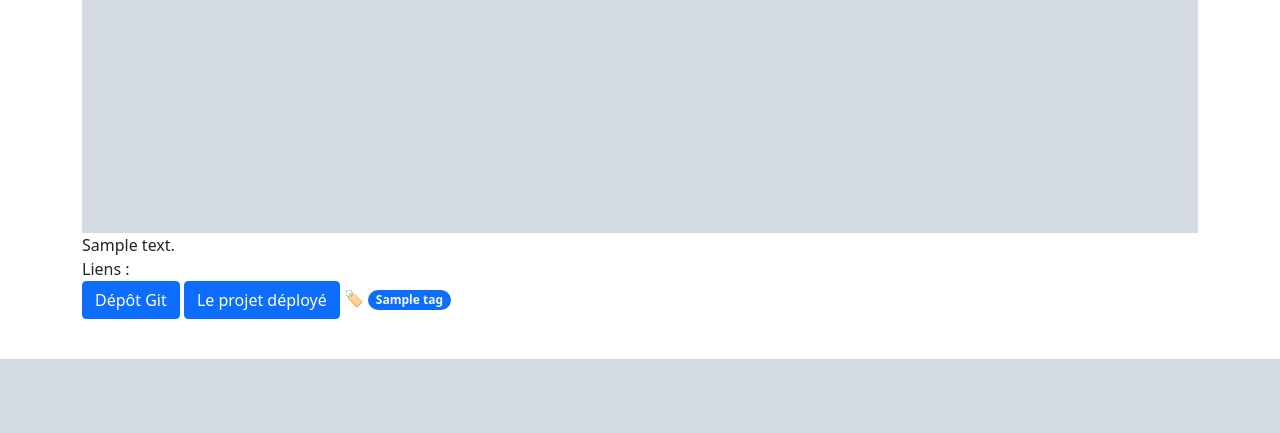
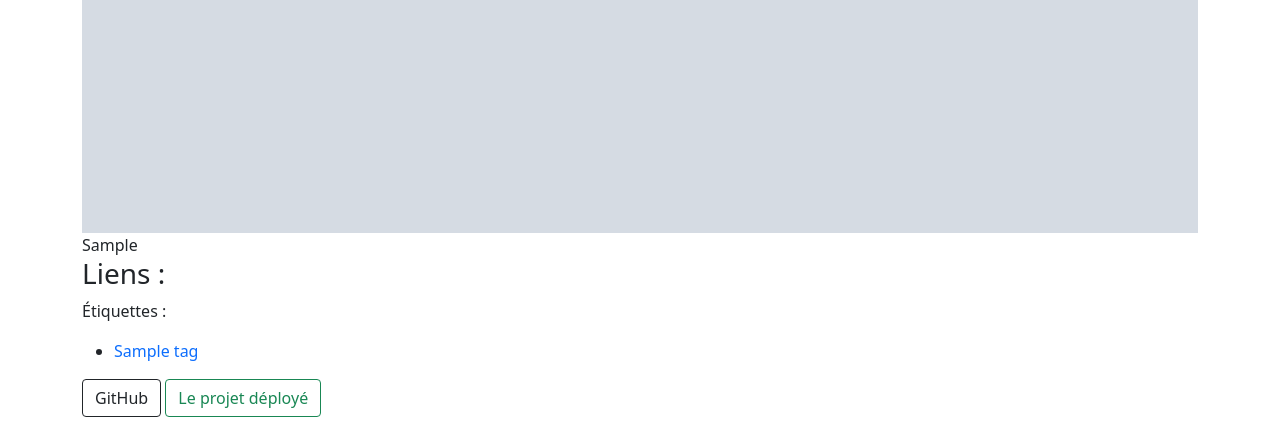
Before and after one commit to philippe-lemaire/portfolio.plemaire.net, a Django app: template folio/templates/folio/project_detail.html in a window 1280 px wide. Shown: the part 740-1173 px from the top of the page. Before the commit the page ends 1099 px from the top, so only its background shows below. Run offline with Django 3.2, Linux system fonts and the light colour scheme; the template is opened without the code that fills it: most values are stand-ins (such as "Sample title", 1, 10 or a date in 2020); grey boxes marked "Sample" are stand-in pictures.

Commit message:
more in line with the project_list template

```diff
--- a/folio/templates/folio/project_detail.html
+++ b/folio/templates/folio/project_detail.html
@@ -7,17 +7,21 @@
 {% if project.cover_img %}
 <img src="{{ project.cover_img.url }}" class="card-img-top" alt="{{ project.title }}">
 {% endif %}
-{{ project.content }}
 
-<p>Liens : <br>
-    <a target="blank_" href="{{ project.git_repo }}" class="btn btn-primary">Dépôt Git</a>
-    {% if project.deployed_url %}
-    <a target="blank_" href="{{ project.deployed_url }}" class="btn btn-primary">Le projet déployé</a>
-    {% endif %}
-    🏷️
+{{ project.formatted_markdown|safe}}
+
+<h3>Liens :</h3>
+<p>Étiquettes :
+<ul>
     {% for tag in project.tags.all %}
-    <a class="badge rounded-pill bg-primary text-light" href="{% url 'folio:tag_detail' tag.slug %}">{{tag.name}}</a>
-    {% endfor %}<br><br>
+    <li><a href="{% url 'folio:tag_detail' tag.slug %}">{{tag.name}}</a></li>
+    {% endfor %}
+</ul>
+<a target="blank_" href="{{ project.git_repo }}" class="btn btn-outline-dark">GitHub</a>
+{% if project.deployed_url %}
+<a target=" blank_" href="{{ project.deployed_url }}" class="btn btn-outline-success">Le projet
+    déployé</a>
+{% endif %}
 
 </p>
 
```
